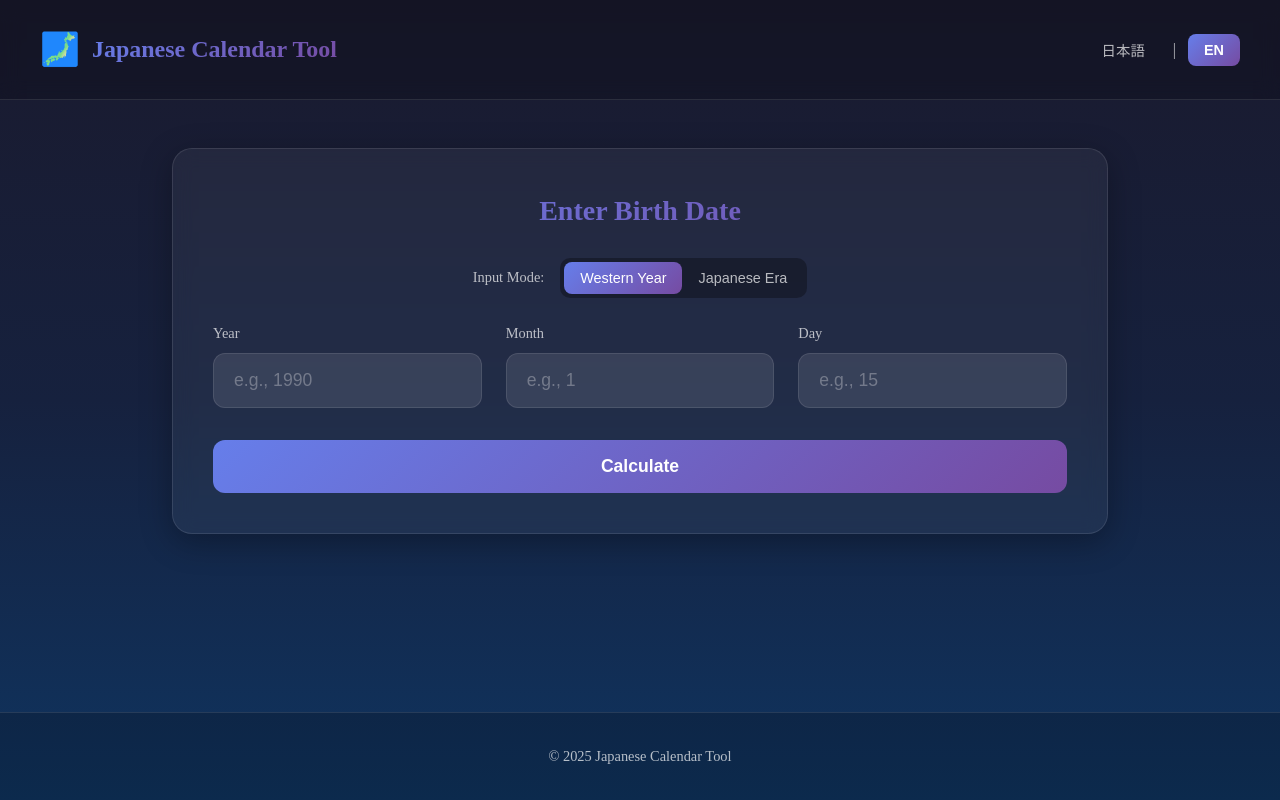
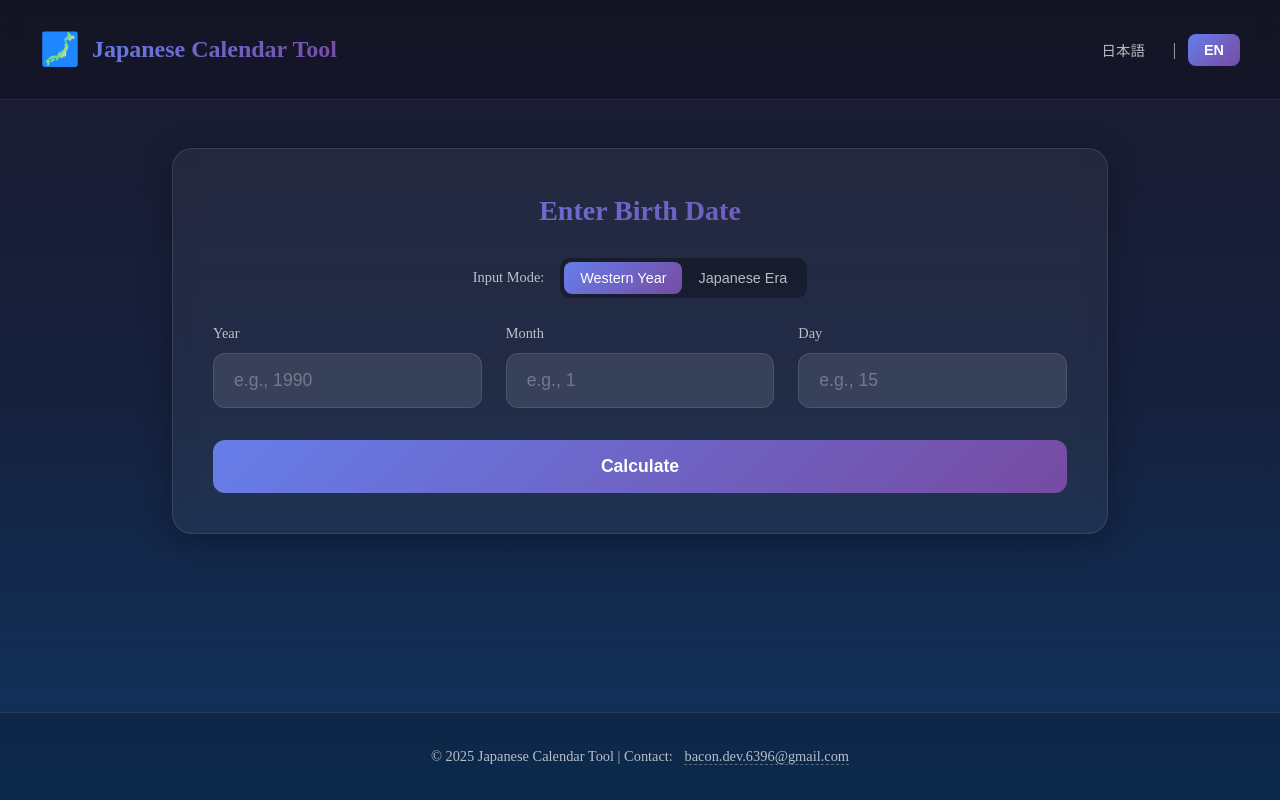
Before and after one commit to ken-mro/japanese-calendar-tool, a Next.js app: page / in a window 1280 px wide. Built offline with nearby package versions, Linux system fonts and the light colour scheme.

Commit message:
feat: add contact email to footer with spam protection
- Add obfuscated email link: bacon.dev.6396@gmail.com

- Implement click handler to open mailto with subject

- Add styling for contact link

```diff
--- a/src/app/globals.css
+++ b/src/app/globals.css
@@ -420,6 +420,19 @@ body {
   background: rgba(0, 0, 0, 0.2);
 }
 
+.contact-link {
+  color: var(--text-secondary);
+  text-decoration: none;
+  border-bottom: 1px dashed rgba(255, 255, 255, 0.3);
+  transition: all 0.3s ease;
+  margin-left: 0.5rem;
+}
+
+.contact-link:hover {
+  color: var(--primary-color);
+  border-bottom-color: var(--primary-color);
+}
+
 /* Responsive Design */
 @media (max-width: 768px) {
   .header-content {
--- a/src/app/page.tsx
+++ b/src/app/page.tsx
@@ -18,7 +18,21 @@ export default function Home() {
         {birthDate && <ResultDisplay birthDate={birthDate} />}
       </main>
       <footer className="footer">
-        <p>© {new Date().getFullYear()} Japanese Calendar Tool</p>
+        <p>
+          © {new Date().getFullYear()} Japanese Calendar Tool | Contact:{" "}
+          <a
+            href="#"
+            className="contact-link"
+            onClick={(e) => {
+              e.preventDefault();
+              const email = `mailto:${"bacon.dev.6396"}@${"gmail.com"}`;
+              const subject = "?subject=Japanese Calendar Tool - Inquiry";
+              window.location.href = email + subject;
+            }}
+          >
+            bacon.dev.6396@gmail.com
+          </a>
+        </p>
       </footer>
     </div>
   );
```
